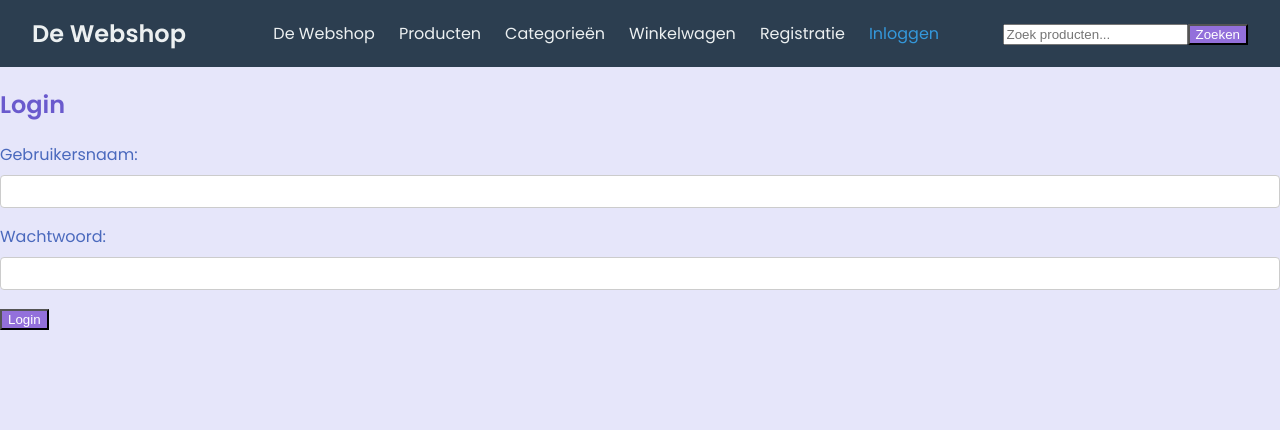
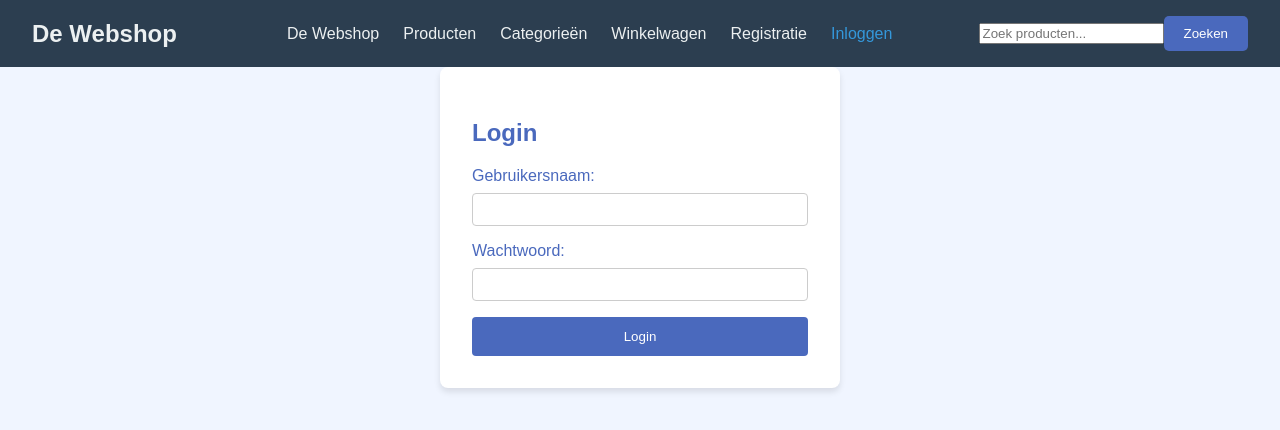
Before and after one commit to Themerxitix/Frontend, a React (Create React App) app: page /login in a window 1280 px wide. Shown: the top 430 px of the page. Built offline with nearby package versions, Linux system fonts and the light colour scheme; no server answers.

Commit message:
nieuwe css en extras

```diff
--- a/src/App.css
+++ b/src/App.css
@@ -51,23 +51,49 @@ body {
 }
 
 body {
-  background-color: #e6e6fa; /* Lichte lavendel achtergrond */
-  color: #4a4a4a; /* Donkergrijze tekst voor betere leesbaarheid */
+  background-color: #f0f5ff; /* Lichte hemelsblauw achtergrond */
+  color: #333333; /* Donkergrijze tekst voor betere leesbaarheid */
+  font-family: 'Arial', sans-serif;
 }
 
 h1, h2, h3, h4, h5, h6 {
-  color: #6a5acd; /* Slateblue voor koppen */
+  color: #4a69bd; /* Donkerblauw voor koppen */
 }
 
 a {
-  color: #8a2be2; /* Blueviolet voor links */
+  color: #0652dd; /* Helder blauw voor links */
+  text-decoration: none;
+  transition: color 0.3s ease;
+}
+
+a:hover {
+  color: #1e3799; /* Donkerder blauw voor hover effect */
 }
 
 button {
-  background-color: #9370db; /* Mediumpurple voor knoppen */
+  background-color: #4a69bd; /* Donkerblauw voor knoppen */
   color: white;
+  border: none;
+  padding: 10px 20px;
+  border-radius: 5px;
+  cursor: pointer;
+  transition: background-color 0.3s ease;
 }
 
 button:hover {
-  background-color: #8a2be2; /* Blueviolet voor hover effect */
+  background-color: #1e3799; /* Donkerder blauw voor hover effect */
 }
+
+.container {
+  max-width: 1200px;
+  margin: 0 auto;
+  padding: 20px;
+}
+
+.card {
+  background-color: white;
+  border-radius: 8px;
+  box-shadow: 0 2px 4px rgba(0, 0, 0, 0.1);
+  padding: 20px;
+  margin-bottom: 20px;
+}
--- a/src/pages/Cart/Cart.css
+++ b/src/pages/Cart/Cart.css
@@ -1,5 +1,5 @@
 .category-bar {
-  background-color: #f0f0f0;
+  background-color: #4a69bd;
   padding: 10px 20px;
   margin-bottom: 20px;
   border-radius: 5px;
@@ -8,14 +8,14 @@
 .category-name {
   font-size: 18px;
   font-weight: bold;
-  color: #333;
+  color: white;
 }
 
 .cart-container {
   max-width: 800px;
   margin: 0 auto;
   padding: 2rem;
-  background-color: #f8f9fa;
+  background-color: white;
   border-radius: 8px;
   box-shadow: 0 4px 6px rgba(0, 0, 0, 0.1);
 }
@@ -91,7 +91,7 @@
 }
 
 .checkout-btn, .clear-cart-btn {
-  background-color: #4CAF50;
+  background-color: #4a69bd;
   color: white;
   border: none;
   padding: 10px 20px;
@@ -99,18 +99,30 @@
   cursor: pointer;
   margin-top: 10px;
   margin-right: 10px;
+  border-radius: 5px;
+  transition: background-color 0.3s ease;
 }
 
 .checkout-btn:hover, .clear-cart-btn:hover {
-  background-color: #45a049;
+  background-color: #1e3799;
 }
 
 .clear-cart-btn {
-  background-color: #f44336;
+  background-color: #e74c3c;
 }
 
 .clear-cart-btn:hover {
-  background-color: #d32f2f;
+  background-color: #c0392b;
+}
+
+.order-success {
+  text-align: center;
+  color: #27ae60;
+  font-size: 24px;
+  margin-top: 20px;
+  padding: 20px;
+  background-color: #e8f5e9;
+  border-radius: 8px;
 }
 .order-success {
     text-align: center;
--- a/src/pages/Login/Login.css
+++ b/src/pages/Login/Login.css
@@ -0,0 +1,49 @@
+.login-container {
+    max-width: 400px;
+    margin: 0 auto;
+    padding: 2rem;
+    background-color: #ffffff;
+    border-radius: 8px;
+    box-shadow: 0 4px 6px rgba(0, 0, 0, 0.1);
+}
+
+.login-form {
+    display: flex;
+    flex-direction: column;
+}
+
+.form-group {
+    margin-bottom: 1rem;
+}
+
+.form-group label {
+    display: block;
+    margin-bottom: 0.5rem;
+    color: #4a69bd;
+}
+
+.form-group input {
+    width: 100%;
+    padding: 0.5rem;
+    border: 1px solid #ccc;
+    border-radius: 4px;
+}
+
+.login-button {
+    background-color: #4a69bd;
+    color: white;
+    border: none;
+    padding: 0.75rem;
+    border-radius: 4px;
+    cursor: pointer;
+    transition: background-color 0.3s ease;
+}
+
+.login-button:hover {
+    background-color: #1e3799;
+}
+
+.error-message {
+    color: #e74c3c;
+    margin-bottom: 1rem;
+}
--- a/src/pages/Profile/Profile.css
+++ b/src/pages/Profile/Profile.css
@@ -11,4 +11,59 @@
     font-weight: bold;
     border-radius: 15% 15% 20% 20%;
     box-shadow: 0 1px 20px 0 bisque;
+}.profile-container {
+    max-width: 800px;
+    margin: 0 auto;
+    padding: 2rem;
+    background-color: #f8f9fa;
+    border-radius: 8px;
+    box-shadow: 0 4px 6px rgba(0, 0, 0, 0.1);
 }
+
+.profile-header {
+    text-align: center;
+    margin-bottom: 2rem;
+}
+
+.profile-header h1 {
+    font-size: 2rem;
+    color: #2c3e50;
+}
+
+.profile-info {
+    background-color: white;
+    padding: 1.5rem;
+    border-radius: 8px;
+    box-shadow: 0 2px 4px rgba(0, 0, 0, 0.05);
+}
+
+.profile-info p {
+    margin-bottom: 1rem;
+    font-size: 1.1rem;
+    color: #34495e;
+}
+
+.profile-info strong {
+    font-weight: bold;
+    color: #2c3e50;
+}
+
+.profile-actions {
+    margin-top: 2rem;
+    text-align: center;
+}
+
+.profile-button {
+    background-color: #3498db;
+    color: white;
+    border: none;
+    padding: 0.75rem 1.5rem;
+    font-size: 1rem;
+    border-radius: 8px;
+    cursor: pointer;
+    transition: background-color 0.3s ease;
+}
+
+.profile-button:hover {
+    background-color: #2980b9;
+}
```
Also changed, not shown: 1 other file (tests, documents, lock files or other folders).
